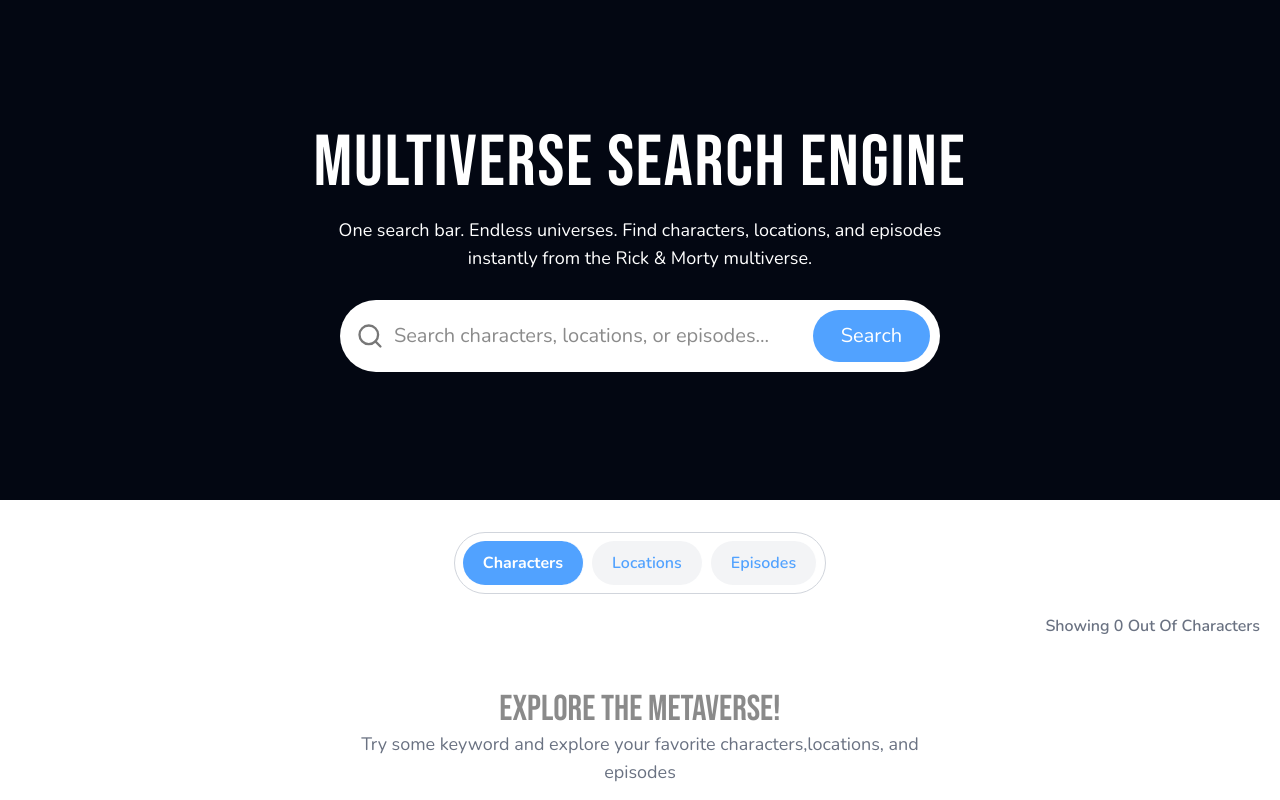
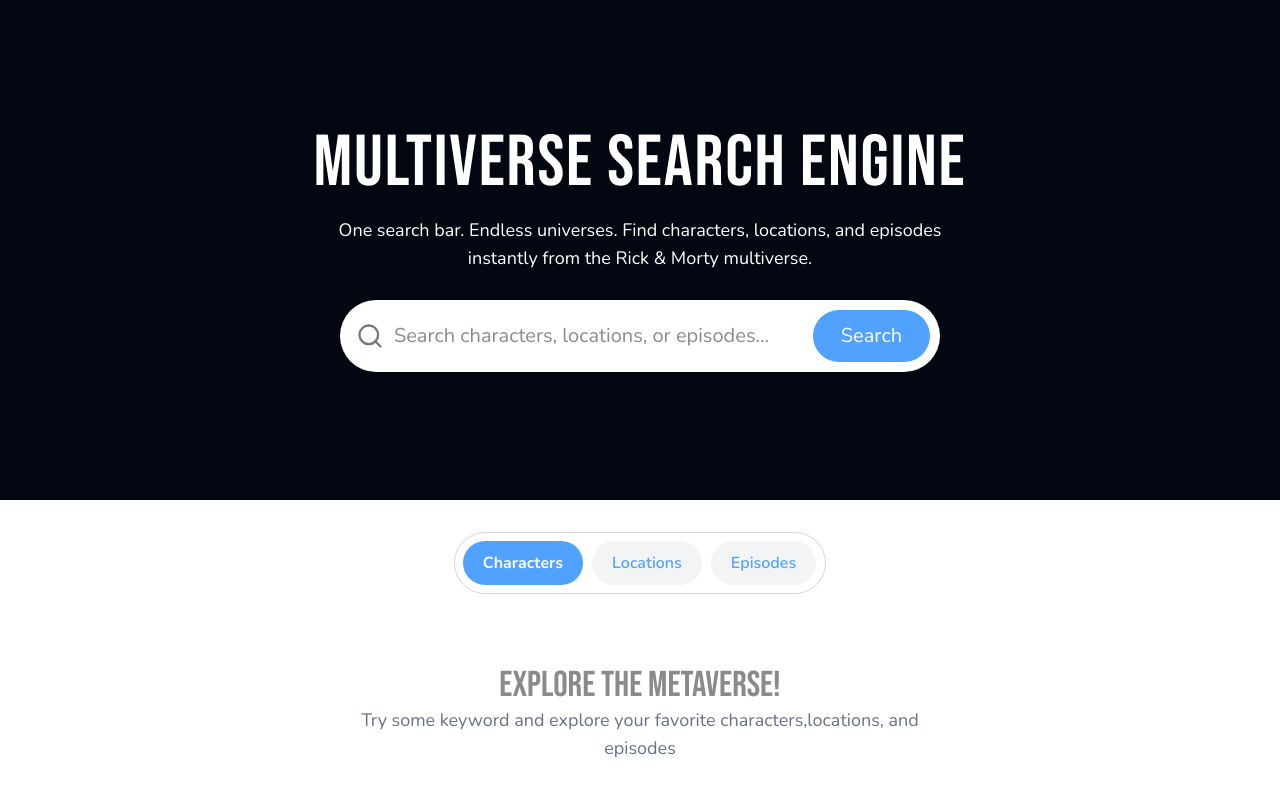
Before and after one commit to kanwaljeet5124/Mutiverse-Search-Engine, a Next.js app: page / in a window 1280 px wide. Shown: the top 800 px of the page. Built offline with nearby package versions, Linux system fonts and the light colour scheme.

Commit message:
PATCH: Enhancement in UX by toggling the results count in UI.

```diff
--- a/src/pages/index.js
+++ b/src/pages/index.js
@@ -120,7 +120,7 @@
         <div className="wrapper flex flex-wrap flex-col items-center justify-center">
           <div className="w-full flex flex-wrap items-center justify-center">
             <span className="w-full flex items-center justify-center sm:justify-end text-base text-gray-500 font-semibold font-nunito my-5 capitalize">
-              Showing {data.characters.length} out of {data.charactersInfo?.count} characters
+              {!isCleared && `Showing ${data.characters.length} out of ${data.charactersInfo?.count} characters`}
             </span>
             {data?.characters?.length > 0 ? (<>
               <div className="w-full grid grid-cols-1 sm:grid-cols-2 md:grid-cols-3 lg:grid-cols-4 gap-6">
@@ -151,7 +151,7 @@
         <div className="wrapper flex flex-wrap flex-col items-center justify-center">
           <div className="w-full flex flex-wrap items-center justify-center">
             <span className="w-full flex items-center justify-end text-base text-gray-500 font-semibold font-nunito my-5 capitalize">
-              Showing {data.locations.length} out of {data.locationsInfo?.count} locations
+              {!isCleared && `Showing ${data.locations.length} out of ${data.locationsInfo?.count} locations`}
             </span>
             {data?.locations?.length > 0 ? (<>
               <div className="w-full grid grid-cols-1 sm:grid-cols-2 md:grid-cols-3 lg:grid-cols-4 gap-6">
@@ -182,7 +182,7 @@
         <div className="wrapper flex flex-wrap flex-col items-center justify-center">
           <div className="w-full flex flex-wrap items-center justify-center">
             <span className="w-full flex items-center justify-end text-base text-gray-500 font-semibold font-nunito my-5 capitalize">
-              Showing {data.episodes.length} out of {data.episodesInfo?.count} episodes
+              {!isCleared && `Showing ${data.episodes.length} out of ${data.episodesInfo?.count} episodes`}
             </span>
             {data?.episodes?.length > 0 ? (<>
               <div className="w-full grid grid-cols-1 md:grid-cols-2 gap-4">
```
